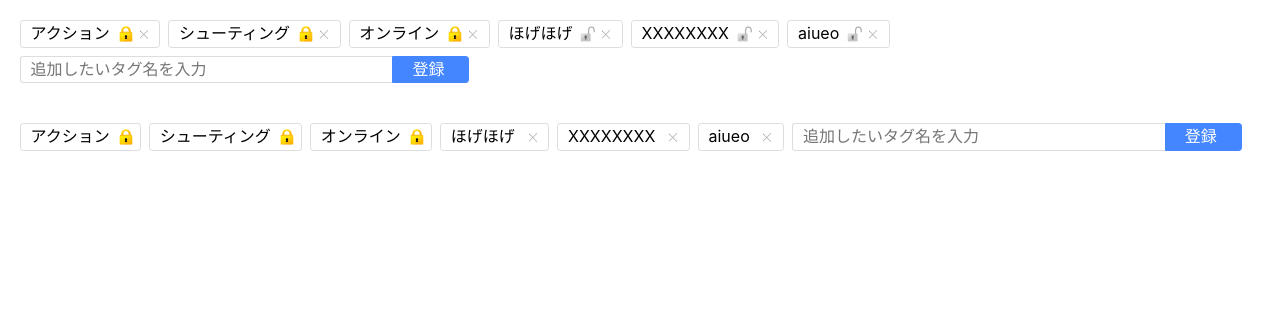
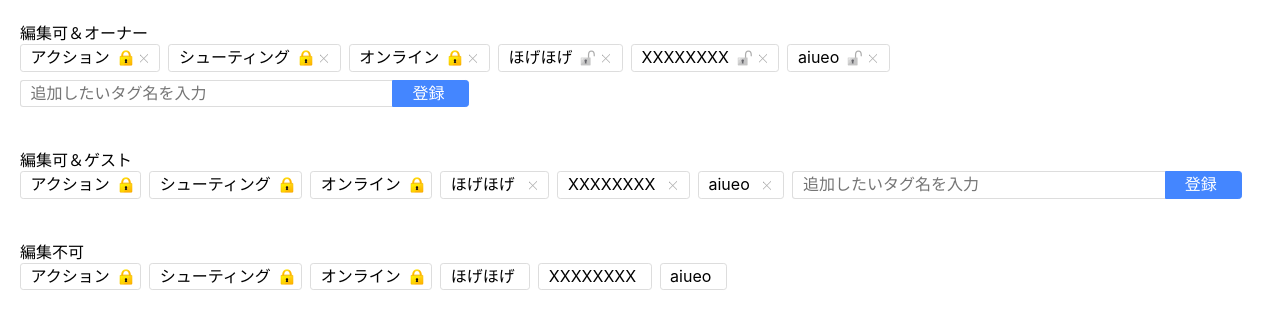
Before and after one commit to naichilab/react-tag-editor, a React (Create React App) app: page / in a window 1280 px wide. Shown: the top 328 px of the page. Built offline with nearby package versions, Linux system fonts and the light colour scheme.

Commit message:
編集可否

```diff
--- a/src/components/TagEditor/TagName.tsx
+++ b/src/components/TagEditor/TagName.tsx
@@ -9,6 +9,7 @@ type Tag = {
 };
 
 type Props = {
+  editable: boolean;
   tag: Tag;
   own: boolean;
   onLockHandler: () => void;
@@ -17,6 +18,7 @@ type Props = {
 };
 
 const TagName: FC<Props> = ({
+  editable,
   tag,
   own,
   onLockHandler,
@@ -33,6 +35,7 @@ const TagName: FC<Props> = ({
           className="TagName-LockButton"
           onClick={(e) => {
             e.preventDefault();
+            if (!editable) return;
             if (!own) return;
             onUnlockHandler();
           }}
@@ -46,17 +49,19 @@ const TagName: FC<Props> = ({
           className="TagName-LockButton"
           onClick={(e) => {
             e.preventDefault();
+            if (!editable) return;
             onLockHandler();
           }}
         >
           <img src={unlockimg} alt="" />
         </button>
       )}
-      {(own || !tag.lock) && (
+      {editable && (own || !tag.lock) && (
         <button
           type="button"
           onClick={(e) => {
             e.preventDefault();
+            if (!editable) return;
             onDeleteHandler();
           }}
           className="TagName-Delete clearText"
--- a/src/components/TagEditor/index.tsx
+++ b/src/components/TagEditor/index.tsx
@@ -10,12 +10,14 @@ type Tag = {
 };
 
 type Props = {
+  editable: boolean;
   initialCurrentTags: Tag[];
   allTagNames: string[];
   own: boolean;
 };
 
 const TagEditor: FC<Props> = ({
+  editable,
   initialCurrentTags,
   allTagNames,
   own,
@@ -82,6 +84,7 @@ const TagEditor: FC<Props> = ({
     <div className="TagEditor">
       {currentTags.map((tag) => (
         <TagName
+          editable={editable}
           key={tag.name}
           tag={tag}
           own={own}
@@ -97,6 +100,7 @@ const TagEditor: FC<Props> = ({
         />
       ))}
 
+      {editable && (
         <DataListInput
           listName="tags"
           placeHolder="追加したいタグ名を入力"
@@ -105,6 +109,7 @@ const TagEditor: FC<Props> = ({
           onChangeHandle={onInputValueChangedHandler}
           onSubmitHandle={onInputValueSubmitHandler}
         />
+      )}
 
       <Modal
         show={showDeleteConfirmModal}
--- a/src/index.tsx
+++ b/src/index.tsx
@@ -22,14 +22,27 @@ const currentTags: Tag[] = [
 ReactDOM.render(
   <React.StrictMode>
     <div className="tageditor-wrapper">
+      編集可＆オーナー
       <TagEditor
+        editable
         allTagNames={allTagNames}
         initialCurrentTags={currentTags.sort()}
         own
       />
     </div>
     <div className="tageditor-wrapper">
+      編集可＆ゲスト
       <TagEditor
+        editable
+        allTagNames={allTagNames}
+        initialCurrentTags={currentTags.sort()}
+        own={false}
+      />
+    </div>
+    <div className="tageditor-wrapper">
+      編集不可
+      <TagEditor
+        editable={false}
         allTagNames={allTagNames}
         initialCurrentTags={currentTags.sort()}
         own={false}
```
Lines whose indentation alone changed are shown as unchanged.
